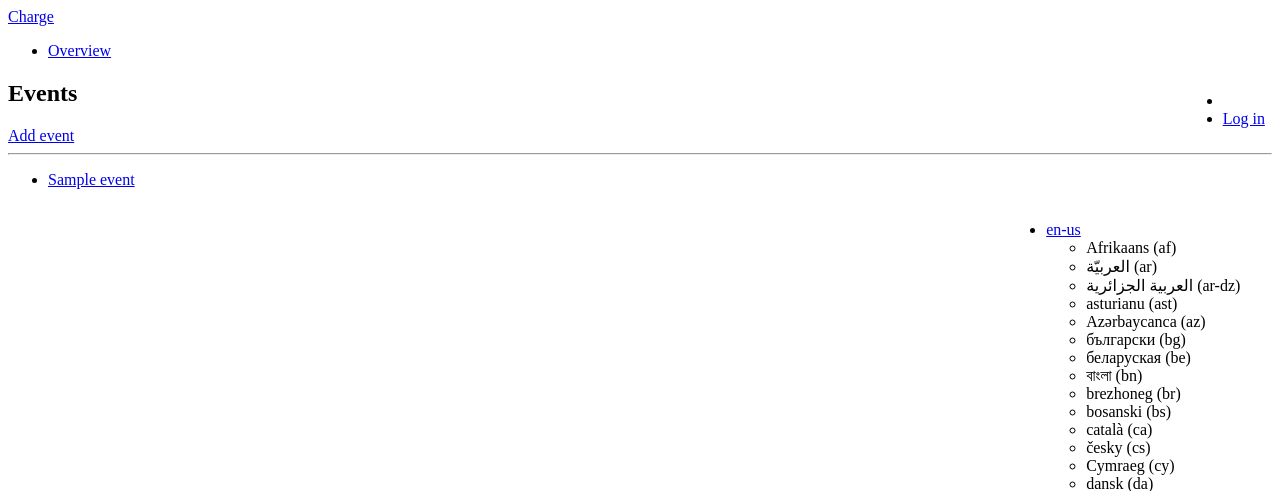
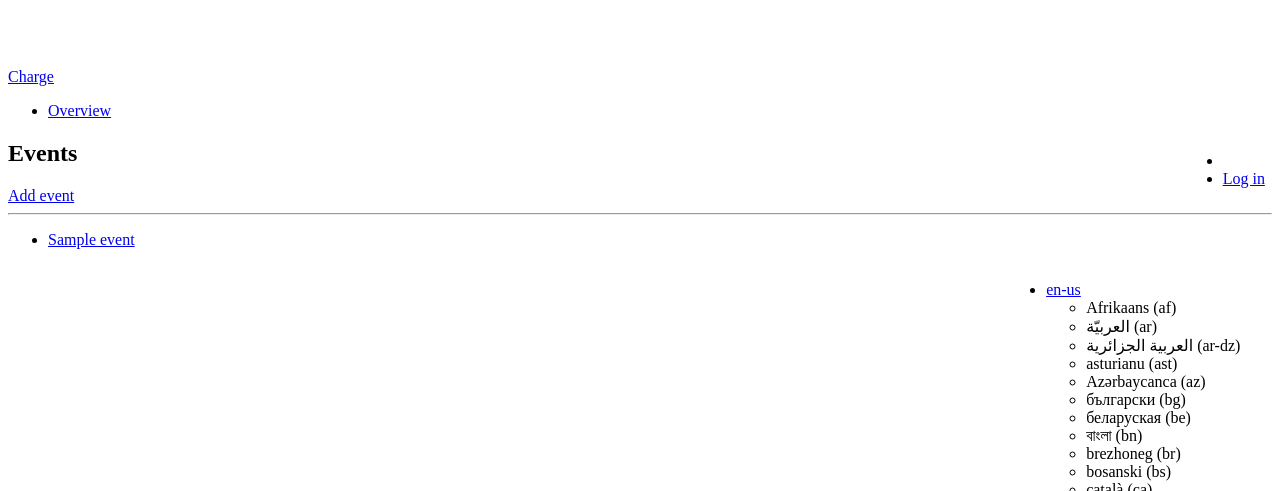
Before and after one commit to basa/charge, a Django app: template src/charge/templates/charge/event_list.html in a window 1280 px wide. Shown: the top 491 px of the page. Run offline with Django 3.2, Linux system fonts and the light colour scheme; the template is opened without the code that fills it: most values are stand-ins (such as "Sample title", 1, 10 or a date in 2020); some libraries are stand-ins or nearby versions.

Commit message:
fixed fixed-top navbar with responsive layout

```diff
--- a/src/charge/static/css/style.css
+++ b/src/charge/static/css/style.css
@@ -1,13 +1,15 @@
-body {
-    //padding-top: 60px; // this is for fixed-top navigation
+@media (min-width: 979px) {
+  body {
+    padding-top: 60px; // this is for fixed-top navigation
+  }
+  body.shaded {
+    padding-top: 80px;
+    padding-bottom: 40px;
+  }
 }
 
 .shaded {
     background-color: #f5f5f5;
-}
-body.shaded {
-    //padding-top: 100px; // keep fixed-top navigation in mind
-    padding-bottom: 40px;
 }
 
 .navbar .nav > li > a.btn-success {
```
